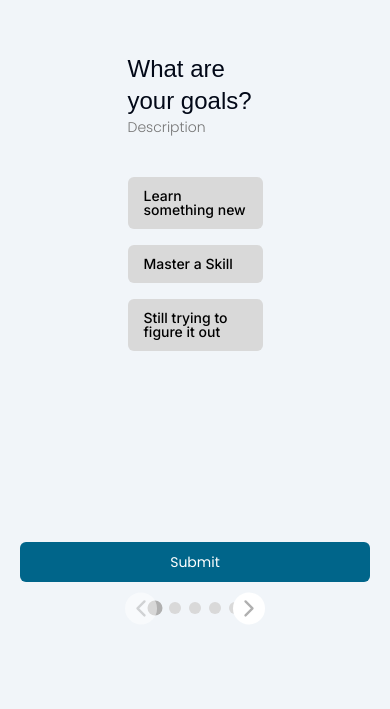
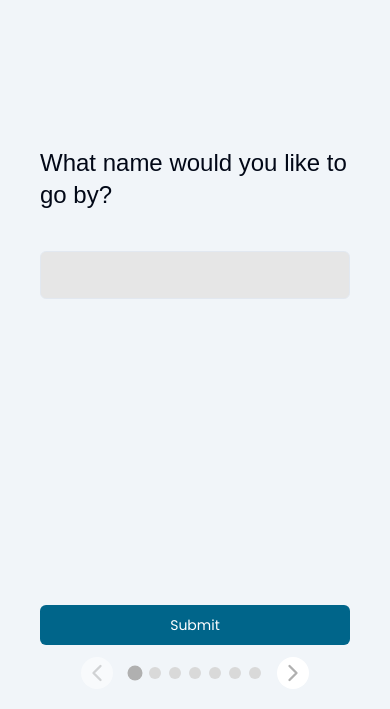
Before and after one commit to Software-Developer-Academy/mentor-match, a Next.js app: page /account-questionnaire in a window 390 px wide. Shown: the part 135-844 px from the top of the page. Built offline with nearby package versions, Linux system fonts and the light colour scheme; a web font is replaced by a local one.

Commit message:
- Fix responsiveness for mobile, tablets and large screens - Make schema, default values and form components reusable and dynamic

```diff
--- a/src/app/account-questionnaire/question-form.tsx
+++ b/src/app/account-questionnaire/question-form.tsx
@@ -44,76 +44,82 @@ import { signupQuestions } from "@/data/signup-questions"
 const QuestionForm = () => {
   const formRef = useRef<HTMLFormElement>(null);
 
+  const { schema, defaultValues } = signupQuestions.reduce((acc, question) => {
+    acc.schema[question.id] = question.type === "checkbox" ? z.array(z.string()) : z.string();
+    acc.defaultValues[question.id] = question.type === "checkbox" ? [] : "";
+    return acc;
+  }, { schema: {} as Record<string, z.ZodType<any, any>>, defaultValues: {} as Record<string, any> });
+
   const formSchema = z.object({
-    q1: z.string(),
-    q2: z.string(),
-    q3: z.array(z.string()),
-    q4: z.string(),
-    q5: z.string()
+    ...schema, // Use the schema object in formSchema
   });
 
   const form = useForm<z.infer<typeof formSchema>>({
     resolver: zodResolver(formSchema),
     defaultValues: {
-      q1: "",
-      q2: "",
-      q3: [],
-      q4: "",
-      q5: ""
+      ...defaultValues
     }
   });
 
   const onSubmit = (values: z.infer<typeof formSchema>) => console.log(JSON.stringify(values));
 
   return (
-    <div className="w-full max-h-screen p-5">
+    <>
+      <div className="w-full max-h-screen">
         <Carousel className="pb-5">
           <Form {...form}>
             <form
-            className="flex flex-col gap-6 w-full"
+              className="flex flex-col gap-6"
               ref={formRef}
               onSubmit={form.handleSubmit(onSubmit)}
               noValidate
             >
-            <CarouselContent className="max-h-[75dvh]">
+              <CarouselContent className="h-[calc(100dvh-8rem)] w-screen ml-0">
                 {signupQuestions.map((question, index) => (
-                <CarouselItem key={index} className="overflow-y-auto flex justify-center">
+                  <CarouselItem key={index} className="overflow-y-auto flex justify-start p-10">
                     <FormField
                       control={form.control}
-                    name={question.id as "q1" | "q2" | "q3" | "q4" | "q5"}
+                      name={question.id}
                       render={({ field }) => (
-                      <FormItem className="p-5 w-1/2 my-auto">
+                        <FormItem className="my-auto w-full md:w-2/5">
                           <div>
                             <FormLabel><h5 className="text-2xl font-normal">{question.question}</h5></FormLabel>
-                          <FormDescription className="mb-10">Description</FormDescription>
+                            <FormDescription className="mb-10">{question.description}</FormDescription>
                           </div>
                           <FormControl>
                             <>
+                              {question.type === "text" && (
+                                <Input
+                                  {...field}
+                                  type="text"
+                                  className="w-full"
+                                />
+                              )}
                               {question.type === "radio" && (
                                 <RadioGroup
                                   onValueChange={field.onChange}
                                 >
-                                {question.options.map((option, index) => (
+                                  {question.options ? question.options.map((option, index) => (
                                     <FormItem
                                       key={index}
-                                    className="bg-[#d9d9d9] rounded-md transition-colors duration-300 hover:bg-secondary hover:text-black checked:bg-secondary checked:text-black checked:border-transparent focus:outline-none focus:ring-2 focus:ring-offset-2 focus:ring-secondary focus:ring-offset-white overflow-hidden"
+                                      className="bg-[#d9d9d9] rounded-md transition-colors duration-300 hover:bg-secondary-accent hover:text-black checked:bg-secondary-accent checked:text-black checked:border-transparent focus:outline-none focus:ring-2 focus:ring-offset-2 focus:ring-secondary focus:ring-offset-white overflow-hidden"
                                     >
                                       <FormControl>
                                         <RadioGroupItem value={'value' in option ? option.value : ""} className="peer hidden"/>
                                       </FormControl>
                                       <FormLabel
-                                      className="!mt-0 py-3 px-4 w-full block text-black cursor-pointer peer-checked:bg-secondary peer-checked:text-black peer-checked:border-transparent peer-aria-checked:bg-secondary peer-aria-checked:text-black peer-aria-checked:border-transparent"
+                                        className="!mt-0 py-3 px-4 w-full block text-black cursor-pointer peer-checked:bg-secondary-accent peer-checked:text-black peer-checked:border-transparent peer-aria-checked:bg-secondary-accent peer-aria-checked:text-black peer-aria-checked:border-transparent"
                                       >
                                         {'value' in option ? option.value : ""}
                                       </FormLabel>
                                     </FormItem>
-                                ))}
+                                  )) : null }
                                 </RadioGroup>
                               )}
                               {question.type === "checkbox" && (
-                              <div className="grid grid-cols-1 gap-5">
-                                {question.options.map((option, index) => (
-                                  <div key={index}>
+                                <div className="grid grid-cols-1">
+                                  {question.options ? question.options.map((option, index) => (
+                                    <div key={index} className={'options' in option ? "mb-5" : ""}>
                                       <div>
                                         <Label>{'title' in option ? option.title : ""}</Label>
                                       </div>
@@ -121,12 +127,12 @@ const QuestionForm = () => {
                                         <FormField
                                           key={index}
                                           control={form.control}
-                                        name={question.id as "q1" | "q2" | "q3" | "q4" | "q5"}
+                                          name={question.id}
                                           render={({ field }) => {
                                             return (
                                               <FormItem
                                                 key={index}
-                                              className="inline-flex m-2 ml-0 bg-[#d9d9d9] text-black rounded-md cursor-pointer transition-colors duration-300 hover:bg-secondary hover:text-black checked:bg-secondary checked:text-black checked:border-transparent focus:outline-none focus:ring-2 focus:ring-offset-2 focus:ring-secondary focus:ring-offset-white overflow-hidden"
+                                                className="inline-flex m-2 ml-0 bg-[#d9d9d9] text-black rounded-md cursor-pointer transition-colors duration-300 hover:bg-secondary-accent hover:text-black checked:bg-secondary-accent checked:text-black checked:border-transparent focus:outline-none focus:ring-2 focus:ring-offset-2 focus:ring-secondary focus:ring-offset-white overflow-hidden"
                                               >
                                                 <FormControl>
                                                   <Checkbox
@@ -142,31 +148,64 @@ const QuestionForm = () => {
                                                     className="hidden"
                                                   />
                                                 </FormControl>
-                                              <FormLabel className="!mt-0 py-2 px-4 peer-aria-checked:bg-secondary peer-aria-checked:text-black peer-aria-checked:border-transparent peer-checked:bg-secondary peer-checked:text-black peer-checked:border-transparent cursor-pointer">
+                                                <FormLabel className="!mt-0 py-2 px-4 peer-aria-checked:bg-secondary-accent peer-aria-checked:text-black peer-aria-checked:border-transparent peer-checked:bg-secondary-accent peer-checked:text-black peer-checked:border-transparent cursor-pointer">
                                                   {'value' in item ? item.value : ""}
                                                 </FormLabel>
                                               </FormItem>
                                             )
                                           }}
                                         />
-                                    )) : ""}
+                                      ))
+                                      :
+                                      <FormField
+                                        key={index}
+                                        control={form.control}
+                                        name={question.id}
+                                        render={({ field }) => {
+                                          return (
+                                            <FormItem
+                                              key={index}
+                                              className="inline-flex w-full m-2 ml-0 bg-[#d9d9d9] text-black rounded-md cursor-pointer transition-colors duration-300 hover:bg-secondary-accent hover:text-black checked:bg-secondary-accent checked:text-black checked:border-transparent focus:outline-none focus:ring-2 focus:ring-offset-2 focus:ring-secondary focus:ring-offset-white overflow-hidden"
+                                            >
+                                              <FormControl>
+                                                <Checkbox
+                                                  {...field}
+                                                  name={question.id}
+                                                  value={'value' in option ? option.value : ""}
+                                                  checked={Array.isArray(field.value) ? field.value.includes(option.value) : false}
+                                                  onCheckedChange={(checked) => {
+                                                    return checked
+                                                      ? field.onChange([...(Array.isArray(field.value) ? field.value : []), option.value])
+                                                      : field.onChange(Array.isArray(field.value) ? field.value.filter((value) => value !== option.value) : [])
+                                                  }}
+                                                  className="hidden"
+                                                />
+                                              </FormControl>
+                                              <FormLabel className="w-full !mt-0 py-3 px-4 peer-aria-checked:bg-secondary-accent peer-aria-checked:text-black peer-aria-checked:border-transparent peer-checked:bg-secondary-accent peer-checked:text-black peer-checked:border-transparent cursor-pointer">
+                                                {'value' in option ? option.value : ""}
+                                              </FormLabel>
+                                            </FormItem>
+                                          )
+                                        }}
+                                      />
+                                    }
                                     </div>
-                                ))}
+                                  )) : null }
                                 </div>
                               )}
                               {question.type === "select" && (
                                 <Select onValueChange={field.onChange}>
                                   <FormControl>
                                     <SelectTrigger>
-                                    <SelectValue placeholder="Select your preferred language" />
+                                      <SelectValue placeholder={'placeholder' in question ? question.placeholder : ""} />
                                     </SelectTrigger>
                                   </FormControl>
                                   <SelectContent>
-                                  {question.options.map((option, index) => (
+                                    {question.options ? question.options.map((option, index) => (
                                       <SelectItem key={index} value={'value' in option ? option.value : ""}>
                                         {'value' in option ? option.value : ""}
                                       </SelectItem>
-                                  ))}
+                                    )) : null }
                                   </SelectContent>
                                 </Select>
                               )}
@@ -179,14 +218,33 @@ const QuestionForm = () => {
                   </CarouselItem>
                 ))}
               </CarouselContent>
-            <Button type="submit">Submit</Button>
+              <div className="w-screen px-10">
+                <Button type="submit" className="w-full md:w-2/5">Submit</Button>
+              </div>
             </form>
           </Form>
-        <CarouselDots className="mt-5" />
-        <CarouselPrevious className="fill-slate-300" />
-        <CarouselNext />
+          <div className="w-screen px-10">
+            <div className="flex justify-center items-center w-full md:w-2/5 relative mt-3">
+              <CarouselPrevious className="relative left-0 translate-y-[0rem]" />
+              <CarouselDots className="w-auto md:w-2/5 mx-3" />
+              <CarouselNext className="relative right-0 translate-y-[0rem]" />
+            </div>
+          </div>
         </Carousel>
       </div>
+      <div className="content-center hidden md:block w-1/2 absolute text-white h-screen px-16 right-0 top-0 z-10 overflow-hidden">
+        <h1 className="text-4xl text-white text-left">
+          &quot;<span className="text-secondary">Education</span> is the most powerful weapon which you can use to <span className="text-secondary"> change the world</span>.&quot;
+        </h1>
+        <p className="text-xl self-start text-slate-100 mt-5">
+          -Nelson Mandela
+        </p>
+        <div
+          aria-hidden="true"
+          className="absolute w-full h-[190%] short:h-[195%] tall-desktop:h-[200%] bg-primary -z-10 top-[50%] translate-y-[-50%] rounded-l-[50%] right-0"
+        ></div>
+      </div>
+    </>
   )
 }
 
--- a/src/data/signup-questions.tsx
+++ b/src/data/signup-questions.tsx
@@ -1,7 +1,13 @@
 export const signupQuestions = [
+  {
+    id: "name",
+    question: "What name would you like to go by?",
+    type: "text",
+  },
   {
     id: "q1",
     question: "What are your goals?",
+    description: "",
     type: "radio",
     options: [
       {
@@ -18,6 +24,7 @@ export const signupQuestions = [
   {
     id: "q2",
     question: "What is your experience level?",
+    description: "",
     type: "radio",
     options: [
       {
@@ -34,6 +41,7 @@ export const signupQuestions = [
   {
     id: "q3",
     question: "What would you like to learn?",
+    description: "Select all that apply",
     type: "checkbox",
     options: [
       {
@@ -152,7 +160,9 @@ export const signupQuestions = [
   {
     id: "q4",
     question: "What is your preferred language?",
+    description: "",
     type: "select",
+    placeholder: "Select your preferred language",
     options: [
       {
         value: "English",
@@ -180,6 +190,7 @@ export const signupQuestions = [
   {
     id: "q5",
     question: "Do you prefer virtual or in-person sessions?",
+    description: "",
     type: "radio",
     options: [
       {
@@ -189,5 +200,25 @@ export const signupQuestions = [
         value: "In person",
       }
     ]
+  },
+  {
+    id: "q6",
+    question: "This is a test checkbox question",
+    description: "Select multiple",
+    type: "checkbox",
+    options: [
+      {
+        value: "Option 1",
+      },
+      {
+        value: "Option 2",
+      },
+      {
+        value: "Option 3",
+      },
+      {
+        value: "Option 4",
+      }
+    ]
   }
 ];
```
Lines whose indentation alone changed are shown as unchanged.
